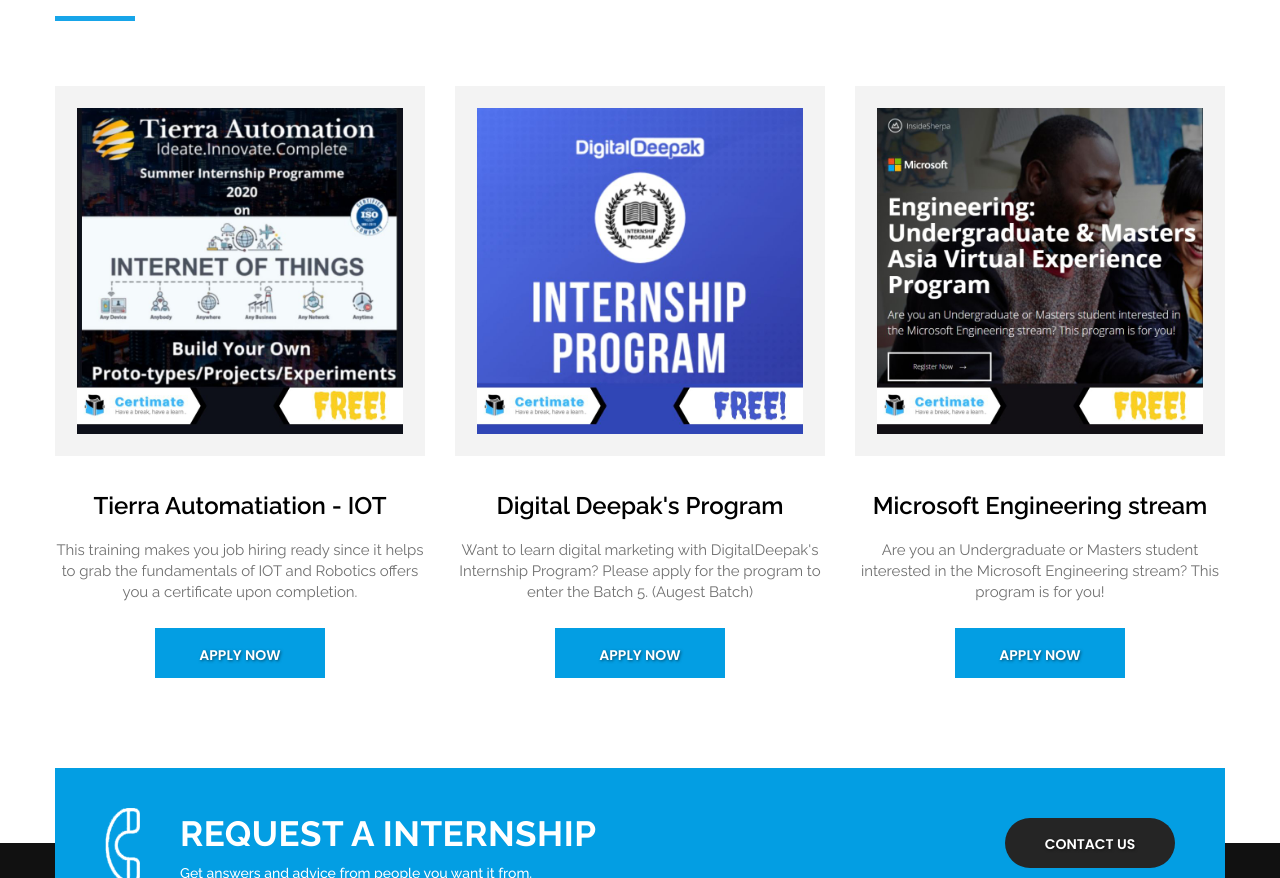
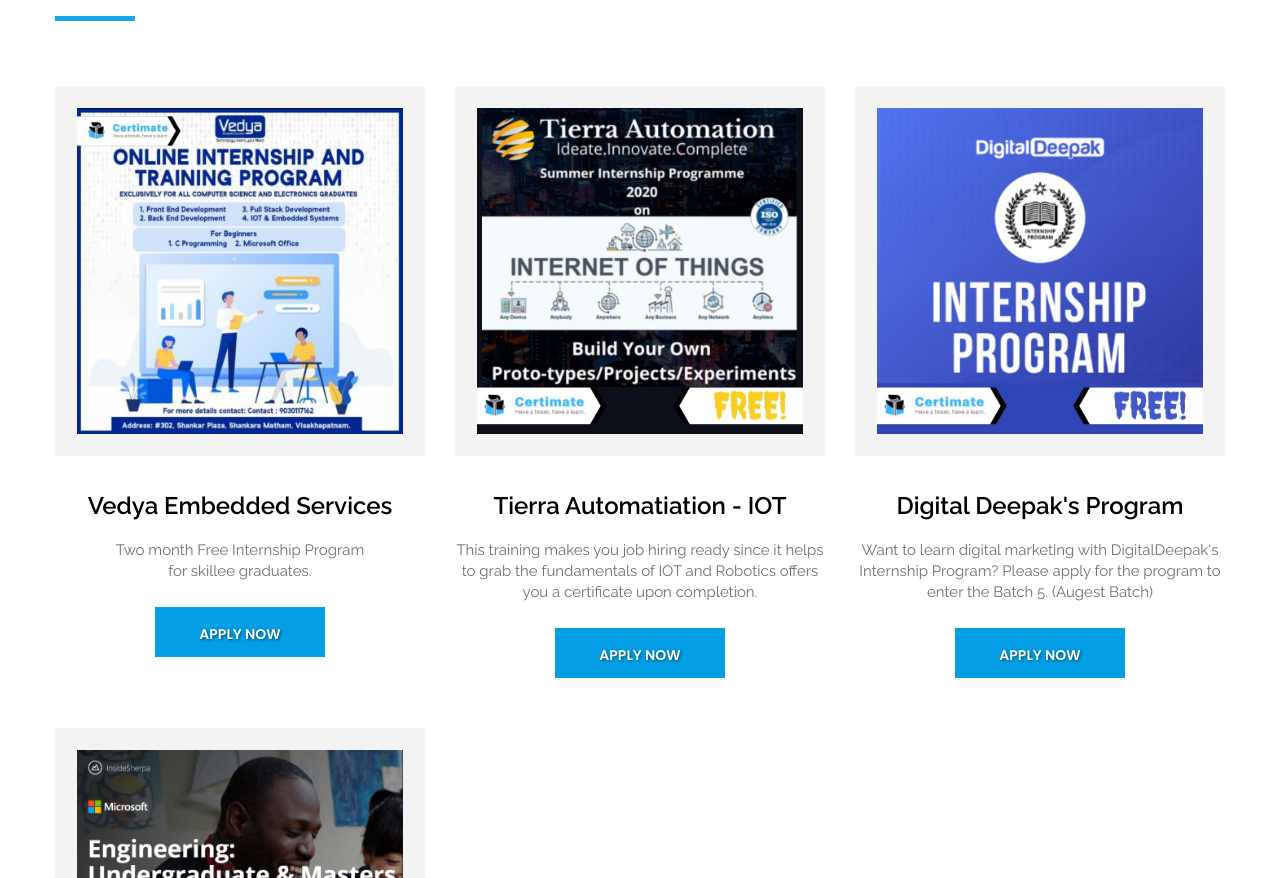
Before and after one commit to CertiMate/Certimate, a plain HTML site: page internships.html in a window 1280 px wide. Shown: the part 538-1416 px from the top of the page. Drawn offline with Linux system fonts and the light colour scheme.

Commit message:
internships.html

```diff
--- a/internships.html
+++ b/internships.html
@@ -121,6 +121,16 @@
       </div>
     </div>
     <div class="row">
+          <div class="col-md-4 service_blog margin_bottom_50">
+        <div class="product_list">
+          <div class="product_img"> <img class="img-responsive" src="images1/it_service1/inv.jpg" alt="#" /> </div>
+          <div class="service_cont">
+            <h3 class="center" class="service_head">Vedya Embedded Services</h3>
+            <center><p>Two month Free Internship Program <br>for skillee graduates.</p></center>
+            <div class="center"> <a class="btn sqaure_bt" href="https://wa.link/c4yxno">Apply Now</a> </div>
+          </div>
+        </div>
+      </div>
       <div class="col-md-4 service_blog margin_bottom_50">
         <div class="product_list">
           <div class="product_img"> <img class="img-responsive" src="images/it_service/1in.jpg" alt="#" /> </div>
```
